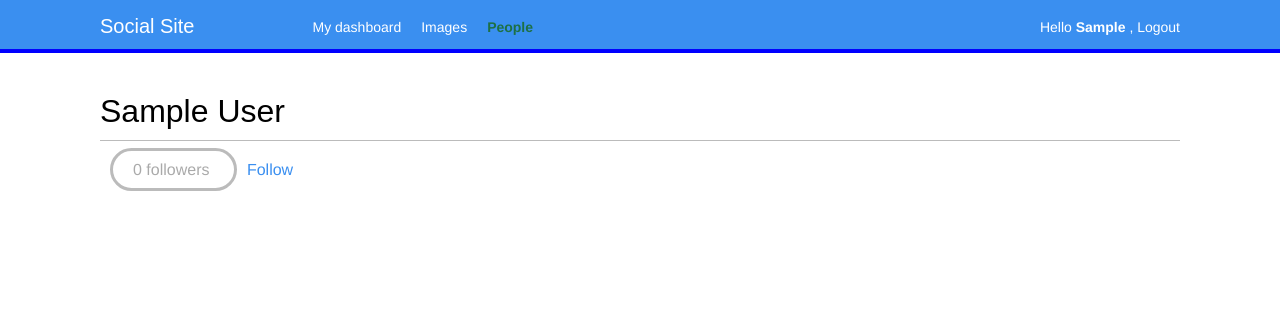
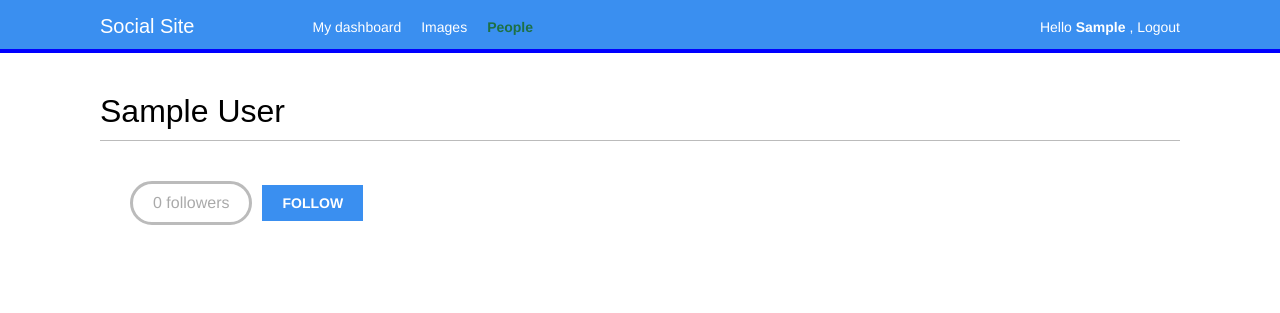
Before and after one commit to blessed-sibanda/social-site, a Django app: a page that uses account/templates/base.html in a window 1280 px wide. Shown: the top 313 px of the page. Run offline with Django 3.2, Linux system fonts and the light colour scheme; the visitor is signed in with stand-in values (Sample User, id 1); data comes from the database, SQL or seed files in the repository; data that the repository does not hold is empty; some libraries are stand-ins or nearby versions; some web fonts are replaced.

Commit message:
implement ajax based user follow system

```diff
--- a/account/static/css/people.css
+++ b/account/static/css/people.css
@@ -23,8 +23,21 @@ img.user-detail {
   object-fit: cover;
 }
 
+.profile {
+  display: flex;
+}
+
+.profile .follow-actions {
+  display: flex;
+  align-items: baseline;
+  justify-content: space-between;
+}
+
 .profile-info {
-  float: left;
   overflow: auto;
   margin-right: 20px;
 }
+
+.profile-details {
+  clear: both;
+}
--- a/account/templates/account/user/detail.html
+++ b/account/templates/account/user/detail.html
@@ -5,23 +5,63 @@
 
 {% block content %}
     <h1>{{ user.get_full_name }}</h1>
+    <div class="profile">
         <div class="profile-info">
-        <img src="{% thumbnail user.profile.photo 180x180 %}" class="user-detail">
+            <img src="{% thumbnail user.profile.photo 0x180 %}" class="user-detail">
         </div>
+        <div class='profile-details'>
             {% with total_followers=user.followers.count %}
+                <div class="follow-actions">
                     <span class="count">
-            <span class="total">{{ total_followers }}</span>
+                        <span class="total">
+                            {{ total_followers }}
+                        </span>
                         follower{{ total_followers|pluralize }}
                     </span>
-        <a href="#" data-id="{{ user.id }}" data-action="{% if request.user in user.followers.all %}un{% endif %}follow" class='follow-button'>
+                    <a href="#" data-id="{{ user.id }}" data-action="{% if request.user in user.followers.all %}un{% endif %}follow" class='follow button'>
                         {% if request.user not in user.followers.all %}
                             Follow
                         {% else %}
                             Unfollow
                         {% endif %}
                     </a>
+                </div>
                 <div id="image-list" class='image-container'>
                     {% include 'images/image/list_ajax.html' with images=user.image_set.all %}
                 </div>
             {% endwith %}
+        </div>
+    </div>
 {% endblock %}
+
+{% block domready %}
+    $('a.follow').click(function(e) {
+        e.preventDefault();
+        $.post('{% url "user_follow" %}',
+            {
+                id: $(this).data('id'),
+                action: $(this).data('action'),
+            },
+            function (data) {
+                if (data['status'] == 'ok') {
+                    var previous_action = $('a.follow').data('action')
+
+                    // toggle data-action
+                    $('a.follow').data('action',
+                        previous_action == 'follow' ? 'unfollow' : 'follow');
+
+                    // toggle link text
+                    $('a.follow').text(
+                        previous_action == 'follow' ? 'Unfollow' : 'Follow'
+                    );
+
+                    // update total followers
+                    var previous_followers = parseInt(
+                        $('span.count .total').text()
+                    )
+                    $('span.count .total').text(previous_action == 'follow' ? previous_followers + 1 : previous_followers - 1);
+                }
+            }
+        )
+    })
+{% endblock domready %}
--- a/account/templates/base.html
+++ b/account/templates/base.html
@@ -6,7 +6,7 @@
     <meta http-equiv="X-UA-Compatible" content="IE=edge">
     <meta name="viewport" content="width=device-width, initial-scale=1.0">
     <title>{% block title %}{% endblock %}</title>
-    <link rel="stylesheet" href="{% static 'css/main.css' %}?version=64">
+    <link rel="stylesheet" href="{% static 'css/main.css' %}?version=71">
 </head>
 <body>
     {% include 'includes/header.html' %}
--- a/account/urls.py
+++ b/account/urls.py
@@ -7,5 +7,6 @@ urlpatterns = [
     path('register/', views.register, name='register'),
     path("edit/", views.edit, name="edit"),
     path("users/", views.user_list, name="user_list"),
+    path("users/follow/", views.user_follow, name="user_follow"),
     path("users/<username>/", views.user_detail, name="user_detail"),
 ]
--- a/account/views.py
+++ b/account/views.py
@@ -1,10 +1,13 @@
 from django.contrib.auth.models import User
 from django.shortcuts import render, get_object_or_404
 from django.contrib import messages
+from django.http import JsonResponse
+from django.views.decorators.http import require_POST
+from common.decorators import ajax_required
 from django.contrib.auth.decorators import login_required
 from .forms import UserRegistrationForm, UserEditForm, \
     ProfileEditForm
-from .models import Profile
+from .models import Profile, Contact
 
 
 @login_required
@@ -67,3 +70,25 @@ def user_detail(request, username):
     user = get_object_or_404(User, username=username, is_active=True)
     return render(request, 'account/user/detail.html',
                   {'section': 'people', 'user': user})
+
+
+@ajax_required
+@require_POST
+@login_required
+def user_follow(request):
+    user_id = request.POST.get('id')
+    action = request.POST.get('action')
+    if user_id and action:
+        try:
+            user = User.objects.get(id=user_id)
+            if action == 'follow':
+                Contact.objects.get_or_create(
+                    user_from=request.user,
+                    user_to=user)
+            else:
+                Contact.objects.filter(user_from=request.user,
+                                       user_to=user).delete()
+            return JsonResponse({'status': 'ok'})
+        except User.DoesNotExist:
+            return JsonResponse({'status': 'error'})
+    return JsonResponse({'status': 'error'})
```
Lines whose indentation alone changed are shown as unchanged.
